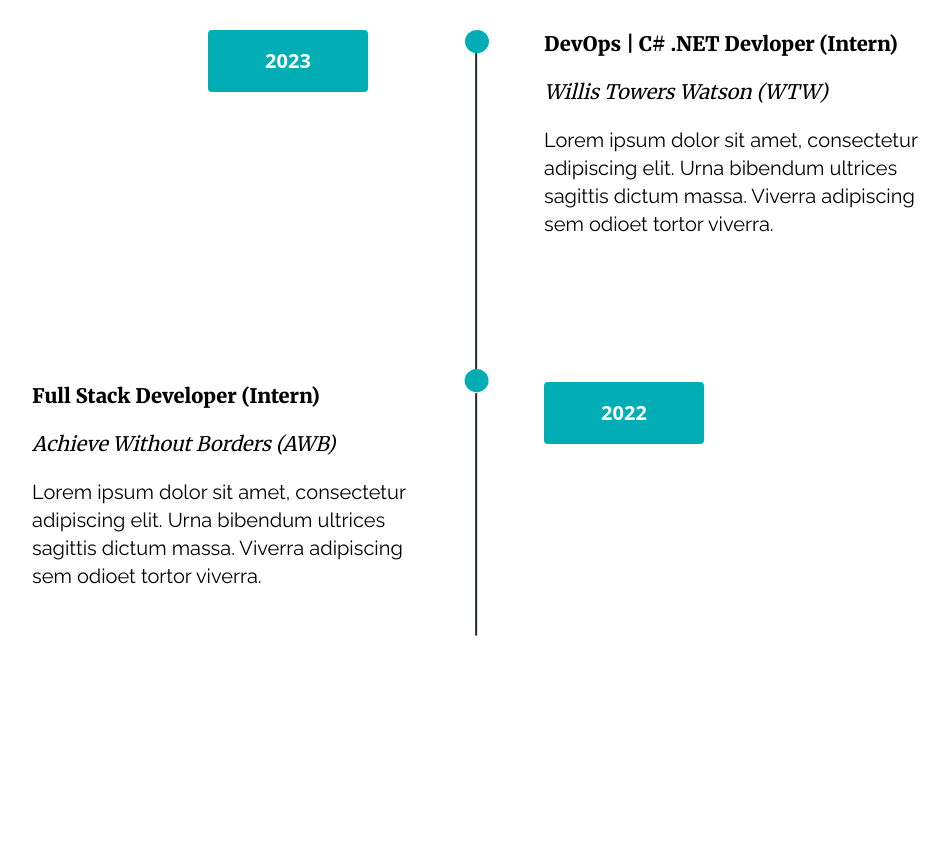
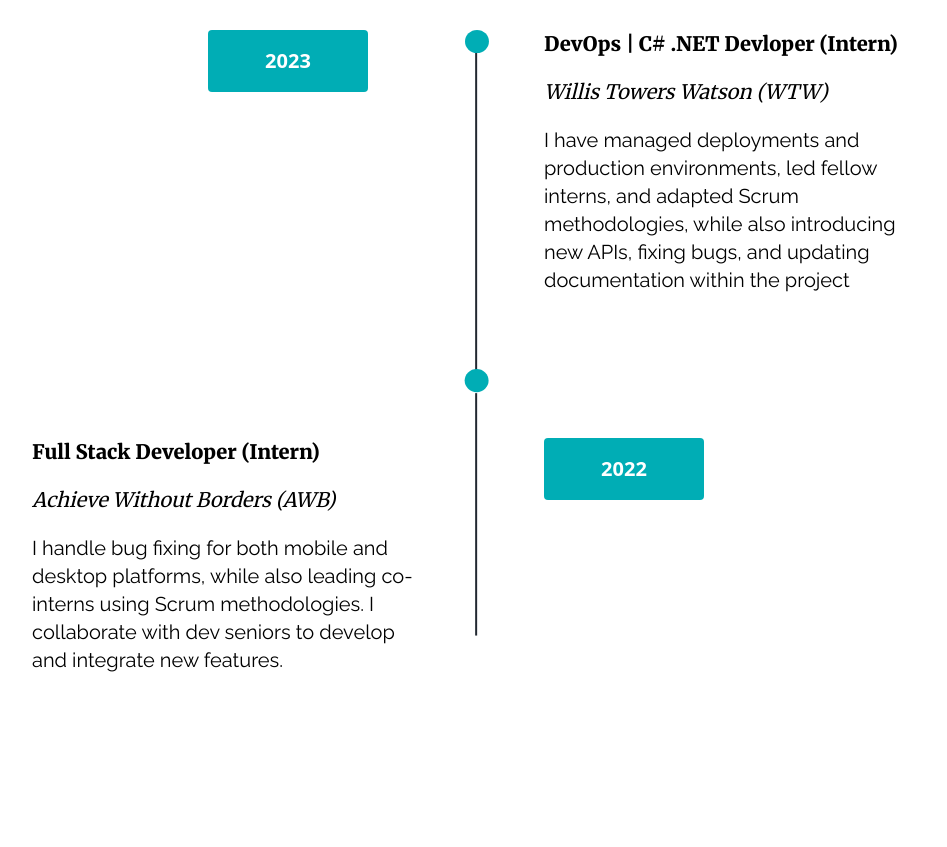
Before and after one commit to juvielone/porfolio-v4, a Next.js app: page / in a window 1280 px wide. Shown: the part 1940-2787 px from the top of the page, without its empty margins (176-1123 px from the left). Built offline with nearby package versions, Linux system fonts and the light colour scheme.

Commit message:
Update Contents

```diff
--- a/app/components/ProjectContent.jsx
+++ b/app/components/ProjectContent.jsx
@@ -73,7 +73,9 @@ const ProjectContent = ({
         {/* Buttons */}
         <div className="mt-5 w-96 mx-auto grid grid-cols-2 gap-x-8 lg:mt-16">
           <a href={gitLink} target="_blank">
-            <button
+            <motion.button
+              whileHover={{ scale: 1.04 }}
+              whileTap={{ scale: 0.9 }}
               className="bg-gray-700 hover:bg-gray-600 text-white font-bold
           py-2 px-2 border border-transparent rounded w-40 flex gap-4"
             >
@@ -90,11 +92,13 @@ const ProjectContent = ({
                   </svg>
                 </svg>
               </span>
-            </button>
+            </motion.button>
           </a>
 
           <a href={demoLink} target="_blank">
-            <button
+            <motion.button
+              whileHover={{ scale: 1.04 }}
+              whileTap={{ scale: 0.9 }}
               className="bg-transparent hover:bg-gray-600
            text-gray-700 font-semibold w-40 hover:text-white
             py-2 px-2 border border-gray-700 hover:border-transparent rounded
@@ -116,7 +120,7 @@ const ProjectContent = ({
                   d="M13.5 6H5.25A2.25 2.25 0 0 0 3 8.25v10.5A2.25 2.25 0 0 0 5.25 21h10.5A2.25 2.25 0 0 0 18 18.75V10.5m-10.5 6L21 3m0 0h-5.25M21 3v5.25"
                 />
               </svg>
-            </button>
+            </motion.button>
           </a>
         </div>
       </motion.div>
--- a/app/components/sections/Experience.jsx
+++ b/app/components/sections/Experience.jsx
@@ -63,9 +63,9 @@ const Experience = () => {
             Willis Towers Watson (WTW)
           </h2>
           <p className="font_content mt-5 lg:w-96">
-            Lorem ipsum dolor sit amet, consectetur adipiscing elit. Urna
-            bibendum ultrices sagittis dictum massa. Viverra adipiscing sem
-            odioet tortor viverra.
+            I have managed deployments and production environments, led fellow
+            interns, and adapted Scrum methodologies, while also introducing new
+            APIs, fixing bugs, and updating documentation within the project
           </p>
         </motion.div>
 
@@ -81,9 +81,9 @@ const Experience = () => {
             Achieve Without Borders (AWB)
           </h2>
           <p className="font_content mt-5 lg:w-96">
-            Lorem ipsum dolor sit amet, consectetur adipiscing elit. Urna
-            bibendum ultrices sagittis dictum massa. Viverra adipiscing sem
-            odioet tortor viverra.
+            I handle bug fixing for both mobile and desktop platforms, while
+            also leading co-interns using Scrum methodologies. I collaborate
+            with dev seniors to develop and integrate new features.
           </p>
         </motion.div>
 
--- a/app/components/sections/Hero.jsx
+++ b/app/components/sections/Hero.jsx
@@ -49,6 +49,7 @@ const Hero = () => {
           variants={content_variant}
         >
           {/* View Proj Btn */}
+          <a href="#projects">
             <motion.button
               className="bg-primary-100 hover:bg-primary-200 text-white font-bold
             mx-auto py-4 px-4 border border-transparent rounded w-48 flex lg:mx-0"
@@ -65,8 +66,10 @@ const Hero = () => {
                 <BeakerIcon className="h-6 w-6 text-white" />
               </motion.span>
             </motion.button>
+          </a>
 
           {/* Resume Btn */}
+          <a href="#projects">
             <motion.button
               className="bg-transparent hover:bg-primary-100
            text-primary-100 font-semibold w-48 hover:text-white
@@ -85,6 +88,7 @@ const Hero = () => {
                 <FolderOpenIcon className="h-6 w-6 " />
               </motion.span>
             </motion.button>
+          </a>
         </motion.div>
       </div>
 
--- a/app/components/sections/Projects.jsx
+++ b/app/components/sections/Projects.jsx
@@ -24,9 +24,9 @@ const Projects = () => {
           imageOrder={"lg:order-last"}
           title={"Share Prompt"}
           subtitle={"Full Stack Development"}
-          content={` Lorem ipsum dolor sit amet, consectetur adipiscing elit. Urna
-        bibendum ultrices sagittis dictum massa. Viverra adipiscing sem odio
-        et tortor viverra.`}
+          content={`A full-stack application that enables users to discover and share creative prompts,
+          featuring CRUD functionality integrated with Google Sign-In.
+          It allows users to filter, tag, copy, and paste prompts.`}
           icons={["nextdotjs", "tailwindcss", "mongodb"]}
           imageOne={"/images/projects/mockone-dt.png"}
           imageTwo={"/images/projects/mockone-mb.png"}
```
Lines whose indentation alone changed are shown as unchanged.
